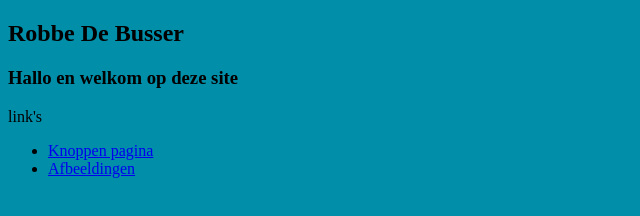
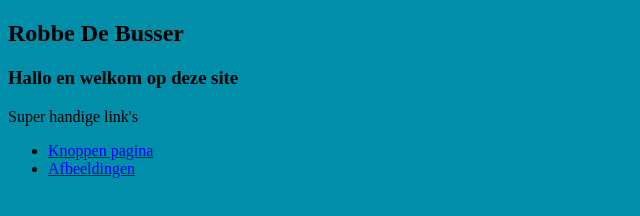
Before and after one commit to robbemetdebus/robbemetdebus.github.io, a plain HTML site: page index.html in a window 1280 px wide. Shown: the whole page, without its empty margins (0-640 px from the left). Drawn offline with Linux system fonts and the light colour scheme.

Commit message:
index.html

```diff
--- a/index.html
+++ b/index.html
@@ -15,7 +15,7 @@
 <h2>Robbe De Busser</h2>
 <h3>Hallo en welkom op deze site</h3>
 <p>
-link's<br>
+Super handige link's<br>
 <ul>
   <li><a href="knoppen.html" target"_blank">Knoppen pagina</a></li>
   <li><a href="afbeelding.html" target"_blank">Afbeeldingen</a></li>
```
